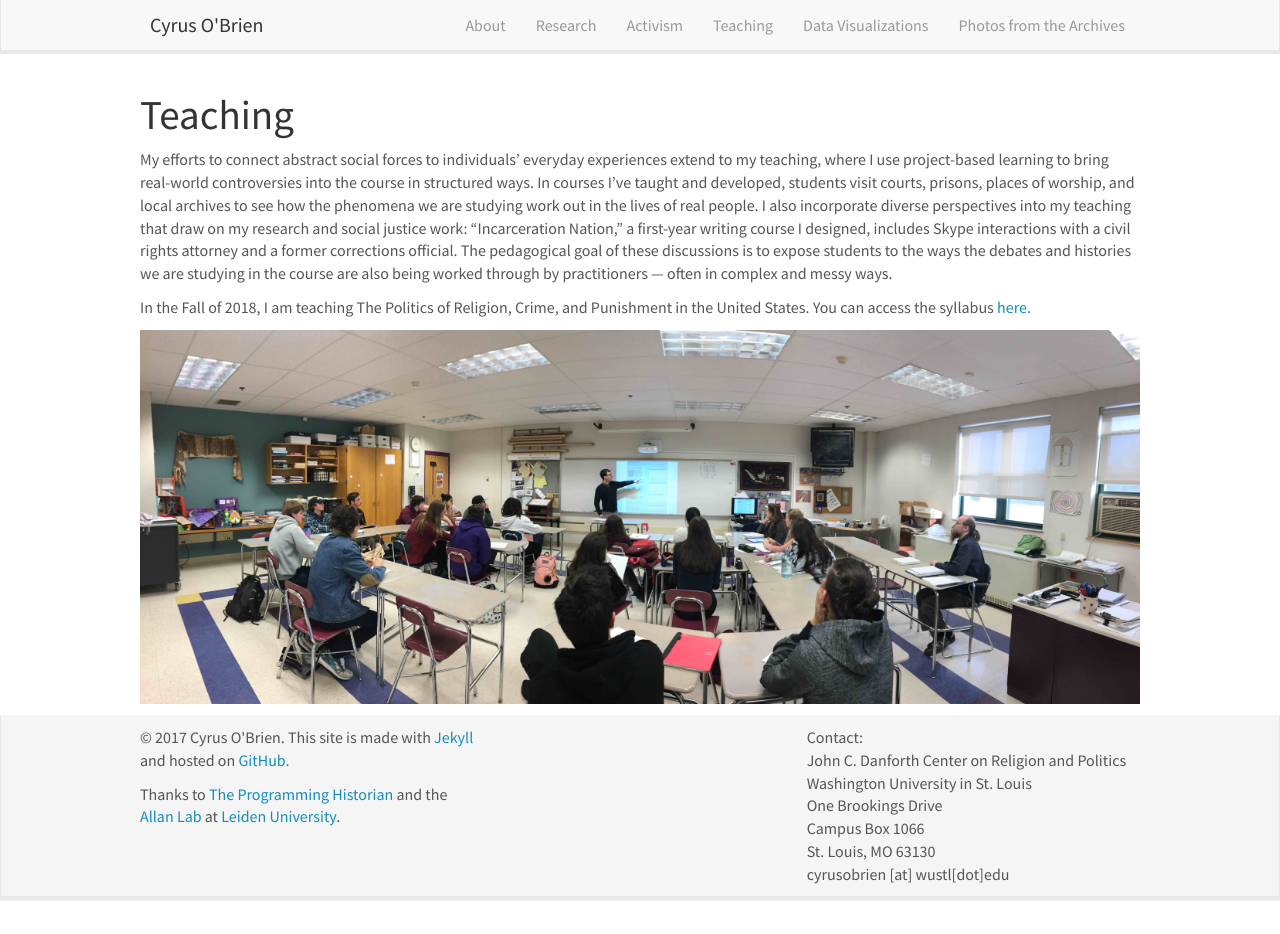
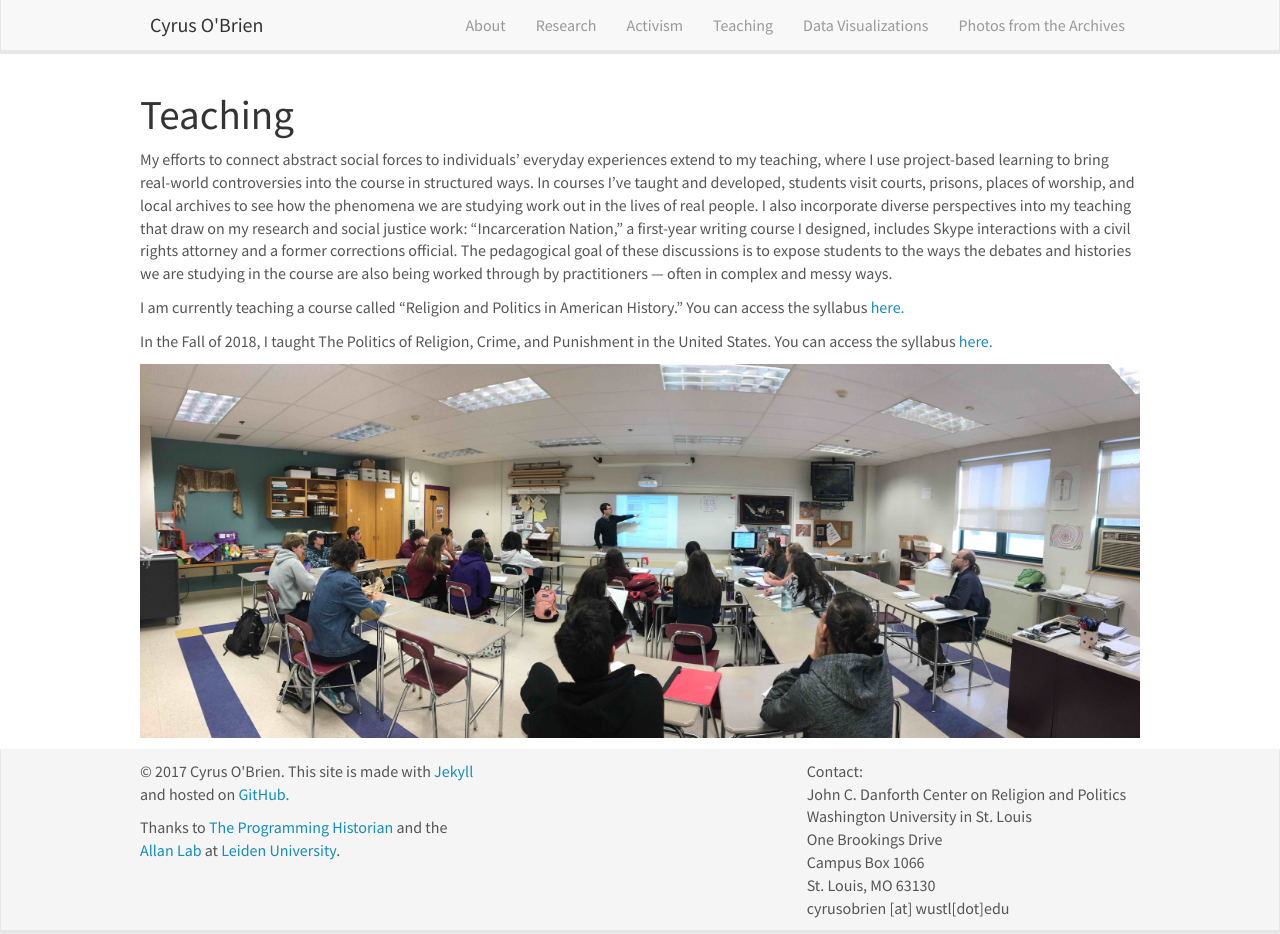
Before and after one commit to cyrusobrien/cyrusobrien, a Jekyll site: the page built from _pages/teaching.md, in a window 1280 px wide and 934 px high. Built offline with Jekyll 4.4.1, drawn with Linux system fonts in a browser that asks for light colours; nearby versions of some CDN libraries.

```diff
--- a/_pages/teaching.md
+++ b/_pages/teaching.md
@@ -10,7 +10,9 @@
 
 My efforts to connect abstract social forces to individuals’ everyday experiences extend to my teaching, where I use project-based learning to bring real-world controversies into the course in structured ways. In courses I've taught and developed, students visit courts, prisons, places of worship, and local archives to see how the phenomena we are studying work out in the lives of real people. I also incorporate diverse perspectives into my teaching that draw on my research and social justice work: "Incarceration Nation," a first-year writing course I designed, includes Skype interactions with a civil rights attorney and a former corrections official. The pedagogical goal of these discussions is to expose students to the ways the debates and histories we are studying in the course are also being worked through by practitioners --- often in complex and messy ways.
 
-In the Fall of 2018, I am teaching The Politics of Religion, Crime, and Punishment in the United States. You can access the syllabus [here.]({{ site.url }}{{ site.baseurl }}/teaching/RelPolt275)
+I am currently teaching a course called "Religion and Politics in American History." You can access the syllabus [here.]({{ site.url }}{{ site.baseurl }}/teaching/RelPol225)
+
+In the Fall of 2018, I taught The Politics of Religion, Crime, and Punishment in the United States. You can access the syllabus [here.]({{ site.url }}{{ site.baseurl }}/teaching/RelPolt275)
 
 
 <img  class="img-responsive" src="{{ site.url }}{{ site.baseurl }}/images/picpic/teaching.jpg" alt="teaching">
```
